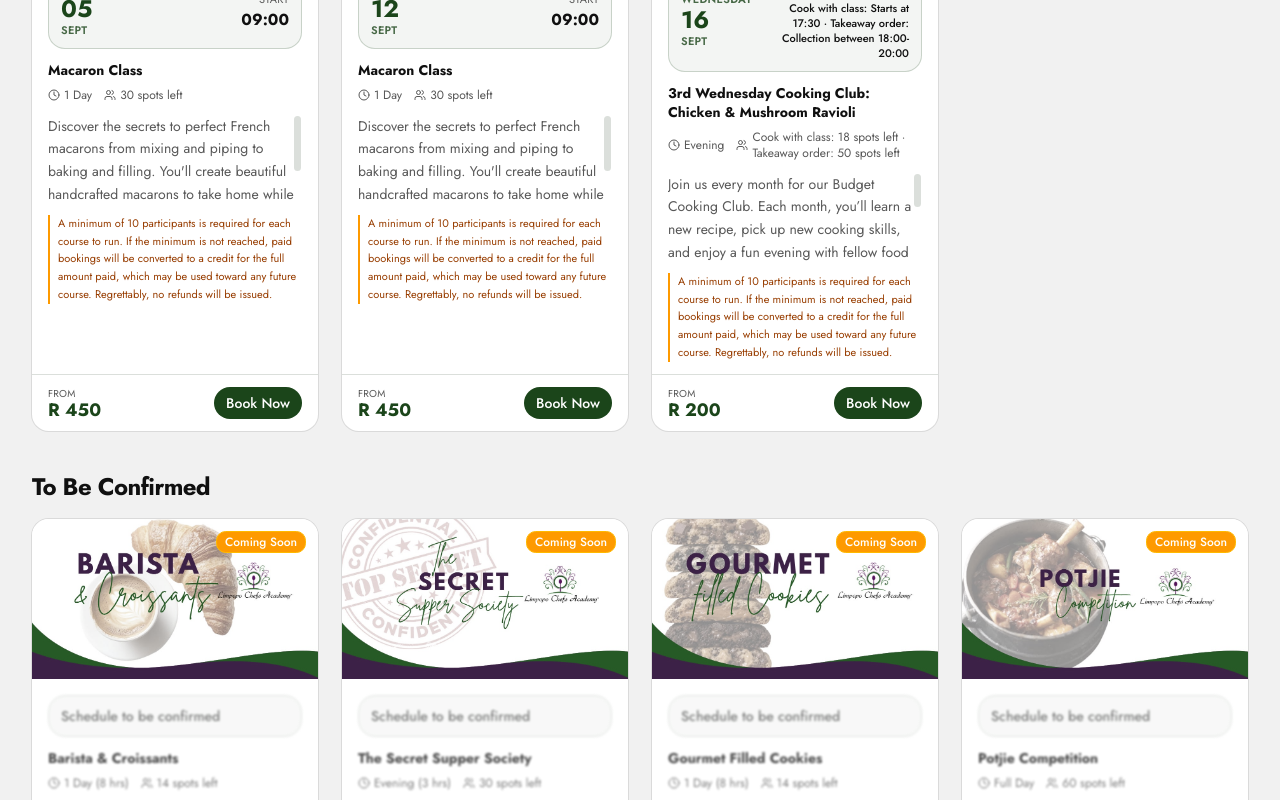
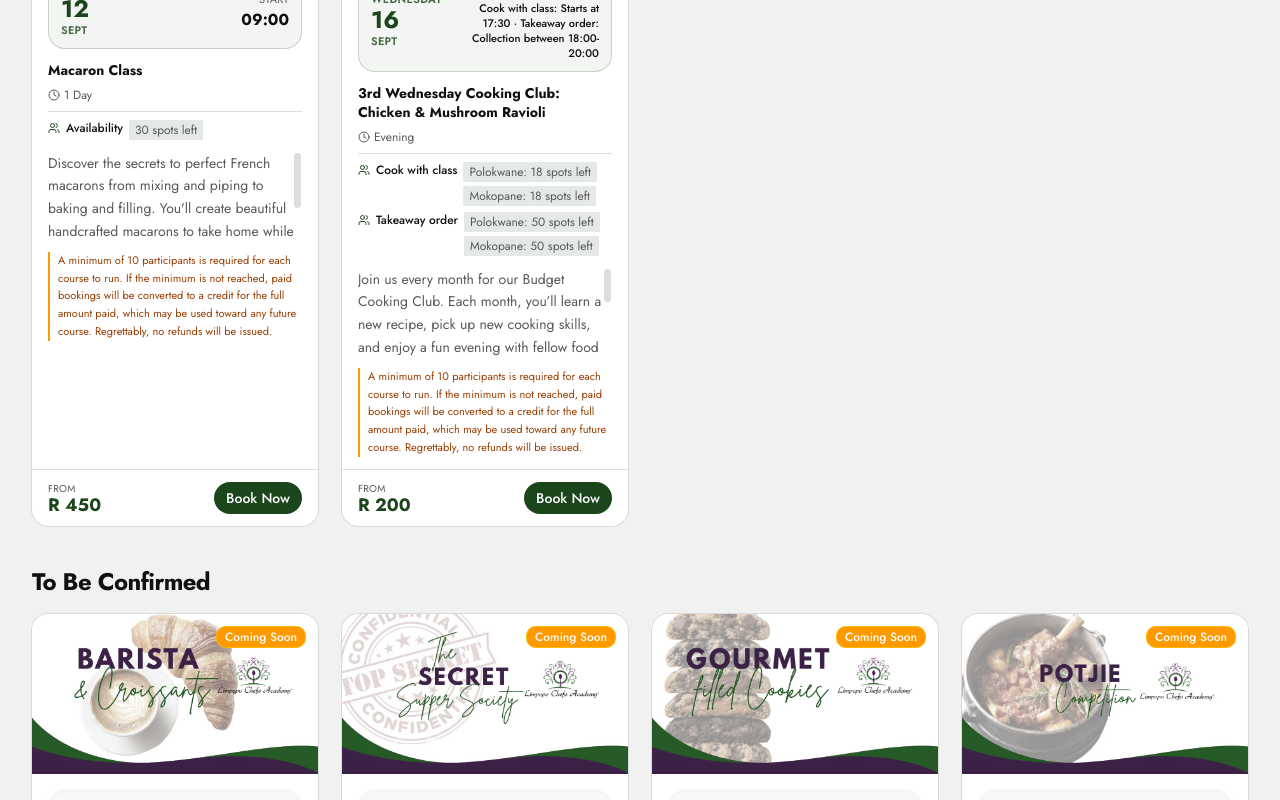
Before and after one commit to Angus2510/limpopo-chefs-short-courses, a Next.js app: page / in a window 1280 px wide. Shown: the part 900-1700 px from the top of the page. Built offline with nearby package versions, Linux system fonts and the light colour scheme; no server answers; the database is empty.

Commit message:
Update course availability logic and add closed courses

```diff
--- a/app/api/availability/route.ts
+++ b/app/api/availability/route.ts
@@ -1,6 +1,9 @@
 import { NextResponse } from "next/server";
 import { prisma } from "@/lib/prisma";
 import { CAMPUSES, COURSES, type Campus } from "@/lib/courses";
+
+export const dynamic = "force-dynamic";
+export const revalidate = 0;
 
 type AvailabilityByCourse = Record<
   string,
@@ -30,7 +33,10 @@ export async function GET() {
       (booking) => booking.courseId === course.id,
     );
 
-    const campusRemaining = CAMPUSES.reduce(
+    const courseCampuses = CAMPUSES.filter((campus) =>
+      course.campuses.includes(campus),
+    );
+    const campusRemaining = courseCampuses.reduce(
       (acc, campus) => {
         const paidForCampus = bookingsForCourse
           .filter((booking) => booking.campus === campus)
@@ -43,7 +49,7 @@ export async function GET() {
     );
 
     const courseAvailability: AvailabilityByCourse[string] = {
-      // Backward-compatible summary: best remaining across campuses.
+      // Summary for the campus selector; only campuses offering this course count.
       remaining: Math.max(...Object.values(campusRemaining), 0),
       campusRemaining,
     };
@@ -54,7 +60,7 @@ export async function GET() {
 
       for (const choice of course.bookingChoices) {
         const choiceCapacity = choice.maxParticipants ?? course.maxParticipants;
-        const campusChoiceRemaining = CAMPUSES.reduce(
+        const campusChoiceRemaining = courseCampuses.reduce(
           (acc, campus) => {
             const paidForCampusChoice = bookingsForCourse
               .filter(
@@ -71,7 +77,7 @@ export async function GET() {
         );
 
         choiceCampusRemaining[choice.id] = campusChoiceRemaining;
-        // Backward-compatible summary: best remaining across campuses.
+        // Summary for the campus selector; only campuses offering this course count.
         choiceRemaining[choice.id] = Math.max(
           ...Object.values(campusChoiceRemaining),
           0,
--- a/app/page.tsx
+++ b/app/page.tsx
@@ -272,32 +272,24 @@ export default function ShortCoursesPage() {
                   ?.filter((choice) => choice.timeLabel)
                   .map((choice) => `${choice.label}: ${choice.timeLabel}`)
                   .join(" · ");
-                const remainingText = course.bookingChoices?.length
-                  ? course.bookingChoices
-                      .map((choice) => {
-                        const remaining = selectedCampus
-                          ? (courseAvailability?.choiceCampusRemaining?.[
-                              choice.id
-                            ]?.[selectedCampus] ??
-                            courseAvailability?.choiceRemaining?.[choice.id] ??
-                            choice.maxParticipants ??
-                            course.maxParticipants)
-                          : (courseAvailability?.choiceRemaining?.[choice.id] ??
-                            choice.maxParticipants ??
-                            course.maxParticipants);
-                        return `${choice.label}: ${remaining} spots left`;
-                      })
-                      .join(" · ")
-                  : `${
-                      selectedCampus
-                        ? (courseAvailability?.campusRemaining?.[
-                            selectedCampus
-                          ] ??
-                          courseAvailability?.remaining ??
-                          course.maxParticipants)
-                        : (courseAvailability?.remaining ??
-                          course.maxParticipants)
-                    } spots left`;
+                const campuses = selectedCampus
+                  ? [selectedCampus]
+                  : course.campuses;
+                const availabilityRows = course.bookingChoices?.length
+                  ? course.bookingChoices.map((choice) => ({
+                      label: choice.label,
+                      capacity:
+                        choice.maxParticipants ?? course.maxParticipants,
+                      remainingByCampus:
+                        courseAvailability?.choiceCampusRemaining?.[choice.id],
+                    }))
+                  : [
+                      {
+                        label: "Availability",
+                        capacity: course.maxParticipants,
+                        remainingByCampus: courseAvailability?.campusRemaining,
+                      },
+                    ];
 
                 return (
                   <Card
@@ -393,17 +385,38 @@ export default function ShortCoursesPage() {
                           <Clock className="w-3 h-3 shrink-0" />
                           {course.duration}
                         </span>
-                        {available ? (
-                          <span className="flex items-center gap-1">
-                            <Users className="w-3 h-3 shrink-0" />
-                            {remainingText}
-                          </span>
-                        ) : (
-                          <span className="flex items-center gap-1">
-                            <Users className="w-3 h-3 shrink-0" />
-                            {course.maxParticipants} spots left
-                          </span>
-                        )}
+                      </div>
+                      <div className="mt-2 border-t border-border pt-2 space-y-1.5">
+                        {availabilityRows.map((row) => (
+                          <div
+                            key={row.label}
+                            className="flex items-start gap-1.5 text-xs"
+                          >
+                            <Users className="mt-0.5 w-3 h-3 shrink-0 text-primary" />
+                            <span className="font-medium text-foreground shrink-0">
+                              {row.label}
+                            </span>
+                            <div className="flex flex-wrap gap-1">
+                              {campuses.map((campus) => {
+                                const remaining =
+                                  row.remainingByCampus?.[campus] ??
+                                  row.capacity;
+                                const campusLabel =
+                                  campuses.length > 1 ? `${campus}: ` : "";
+
+                                return (
+                                  <span
+                                    key={campus}
+                                    className="bg-muted px-1.5 py-0.5 text-muted-foreground"
+                                  >
+                                    {campusLabel}
+                                    {remaining} spots left
+                                  </span>
+                                );
+                              })}
+                            </div>
+                          </div>
+                        ))}
                       </div>
                       <ScrollArea className="mt-3 h-22 pr-2">
                         <p className="text-sm text-muted-foreground leading-relaxed">
--- a/lib/courses.ts
+++ b/lib/courses.ts
@@ -13,7 +13,10 @@ export const CAMPUSES: Campus[] = ["Mokopane", "Polokwane"];
 export const COURSE_DISCLAIMER =
   "A minimum of 10 participants is required for each course to run. If the minimum is not reached, paid bookings will be converted to a credit for the full amount paid, which may be used toward any future course. Regrettably, no refunds will be issued.";
 
-export const CLOSED_COURSE_IDS = new Set<string>(["cooking-club-aug"]);
+export const CLOSED_COURSE_IDS = new Set<string>([
+  "cooking-club-aug",
+  "macaron-class-polokwane",
+]);
 
 export function isCourseClosed(course: Course) {
   return CLOSED_COURSE_IDS.has(course.id);
```
